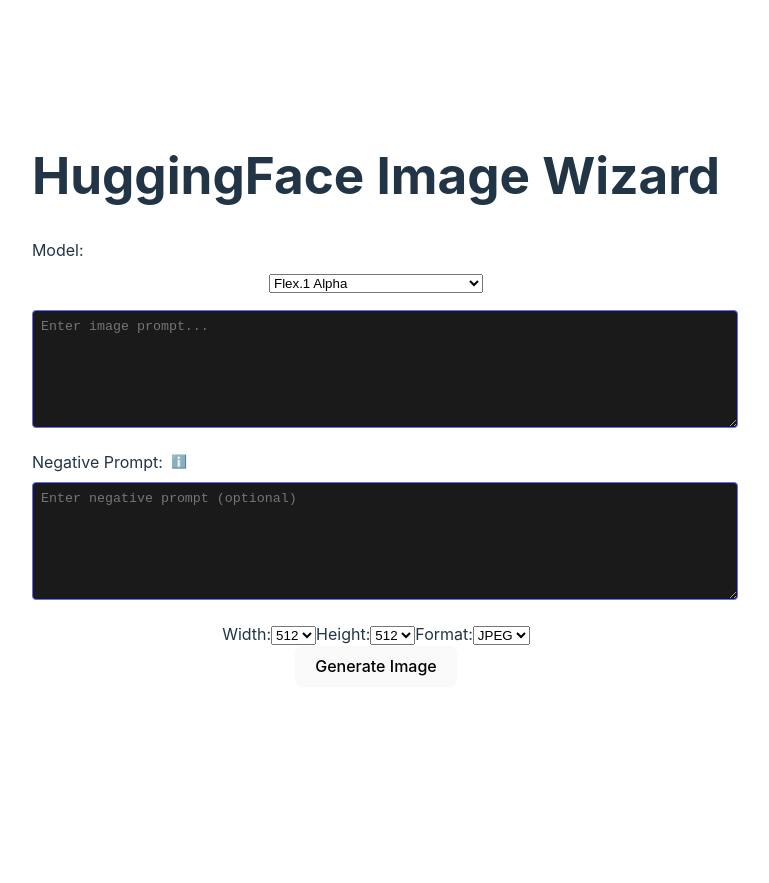
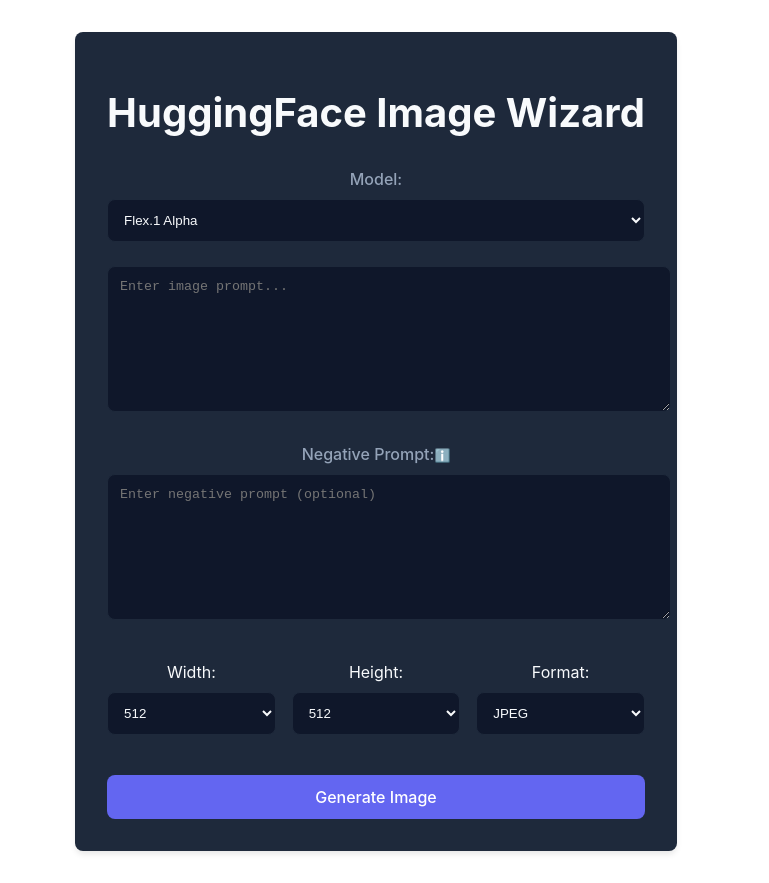
Before and after one commit to DenverDAO/ablo-image-generator, a React (Vite) app in the folder frontend/: page / in a window 1280 px wide. Shown: the whole page, without its empty margins (264-1033 px from the left). Before the commit the page ends 800 px from the top, so only its background shows below. Built offline with nearby package versions, Linux system fonts and the light colour scheme.

Commit message:
refactor: update UI styles and improve error handling
- Add CSS variables for consistent theming
- Improve form layout and spacing
- Enhance error message clarity
- Update dimensions group styling
- Fix error handling in API response

```diff
--- a/frontend/src/App.css
+++ b/frontend/src/App.css
@@ -1,74 +1,126 @@
+:root {
+  --primary: #6366f1;
+  --primary-hover: #4f46e5;
+  --background: #0f172a;
+  --surface: #1e293b;
+  --text: #f8fafc;
+  --text-secondary: #94a3b8;
+  --error: #ef4444;
+  --success: #22c55e;
+  --border-radius: 8px;
+  --transition: all 0.2s ease;
+}
+
 #root {
   max-width: 1280px;
   margin: 0 auto;
   padding: 2rem;
   text-align: center;
+  color: var(--text);
 }
 
-.logo {
-  height: 6em;
-  padding: 1.5em;
-  will-change: filter;
-  transition: filter 300ms;
-}
-.logo:hover {
-  filter: drop-shadow(0 0 2em #646cffaa);
-}
-.logo.react:hover {
-  filter: drop-shadow(0 0 2em #61dafbaa);
+h1 {
+  font-size: 2.5rem;
+  margin-bottom: 2rem;
+  color: var(--text);
 }
 
-@keyframes logo-spin {
-  from {
-    transform: rotate(0deg);
-  }
-  to {
-    transform: rotate(360deg);
-  }
+.App {
+  background: var(--surface);
+  padding: 2rem;
+  border-radius: var(--border-radius);
+  box-shadow: 0 4px 6px -1px rgba(0, 0, 0, 0.1);
 }
 
-@media (prefers-reduced-motion: no-preference) {
-  a:nth-of-type(2) .logo {
-    animation: logo-spin infinite 20s linear;
-  }
-}
-
-.card {
-  padding: 2em;
-}
-
-.read-the-docs {
-  color: #888;
+form {
+  display: flex;
+  flex-direction: column;
+  gap: 1.5rem;
 }
 
 .input-group {
+  display: flex;
+  flex-direction: column;
+  gap: 0.5rem;
+}
+
+.input-group label {
+  font-weight: 500;
+  color: var(--text-secondary);
+}
+
+select,
+textarea,
+button {
+  width: 100%;
+  padding: 0.75rem;
+  border-radius: var(--border-radius);
+  border: 1px solid var(--surface);
+  background: var(--background);
+  color: var(--text);
+  transition: var(--transition);
+}
+
+select:focus,
+textarea:focus {
+  outline: none;
+  border-color: var(--primary);
+  box-shadow: 0 0 0 3px rgba(99, 102, 241, 0.1);
+}
+
+textarea {
+  min-height: 120px;
+  resize: vertical;
+}
+
+button {
+  background: var(--primary);
+  color: white;
+  font-weight: 500;
+  cursor: pointer;
+  border: none;
+}
+
+button:hover {
+  background: var(--primary-hover);
+}
+
+button:disabled {
+  opacity: 0.7;
+  cursor: not-allowed;
+}
+
+.dimensions-group {
+  display: grid;
+  grid-template-columns: repeat(3, 1fr);
+  gap: 1rem;
   margin: 1rem 0;
 }
 
-.input-group label {
+.dimensions-group > div {
   display: flex;
-  align-items: center;
+  flex-direction: column;
   gap: 0.5rem;
-  margin-bottom: 0.5rem;
+}
+
+.preview-image {
+  max-width: 100%;
+  margin-top: 2rem;
+  border-radius: var(--border-radius);
+  box-shadow: 0 4px 6px -1px rgba(0, 0, 0, 0.1);
+}
+
+.error {
+  padding: 1rem;
+  background: rgba(239, 68, 68, 0.1);
+  border: 1px solid var(--error);
+  border-radius: var(--border-radius);
+  color: var(--error);
+  margin: 1rem 0;
 }
 
 .tooltip {
   cursor: help;
   font-size: 0.8em;
-  color: #646cff;
+  color: var(--primary);
 }
-
-textarea {
-  width: 100%;
-  min-height: 100px;
-  padding: 0.5rem;
-  border-radius: 4px;
-  border: 1px solid #646cff;
-  background-color: #1a1a1a;
-  color: white;
-}
-
-.error {
-  color: #ff6464;
-  margin: 1rem 0;
-}
--- a/frontend/src/App.jsx
+++ b/frontend/src/App.jsx
@@ -115,12 +115,11 @@
       const data = await response.json();
       setImage(`data:${data.mimeType};base64,${data.image}`);
     } catch (err) {
-      let message = `${err.message}: `;
+      let message = err.message;
       if (err instanceof TypeError) {
-        message +=
-          "Network error - is the backend available with CORS properly configured?";
+        message = `${err.message}: Network error - is the backend available with CORS properly configured?`;
       } else if (err instanceof SyntaxError) {
-        message += "Invalid server response";
+        message += `${err.message}: Invalid server response`;
       }
       setError(message);
     } finally {
@@ -173,6 +172,7 @@
           />
         </div>
 
+        <div className="dimensions-group">
           <div>
             <label>Width:</label>
             <select
@@ -183,7 +183,8 @@
               <option value={512}>512</option>
               <option value={768}>768</option>
             </select>
-
+          </div>
+          <div>
             <label>Height:</label>
             <select
               value={height}
@@ -193,12 +194,14 @@
               <option value={512}>512</option>
               <option value={768}>768</option>
             </select>
-
+          </div>
+          <div>
             <label>Format:</label>
             <select value={format} onChange={(e) => setFormat(e.target.value)}>
               <option value="jpeg">JPEG</option>
               <option value="png">PNG</option>
             </select>
+          </div>
         </div>
 
         <button type="submit" disabled={loading}>
```
Lines whose indentation alone changed are shown as unchanged.
